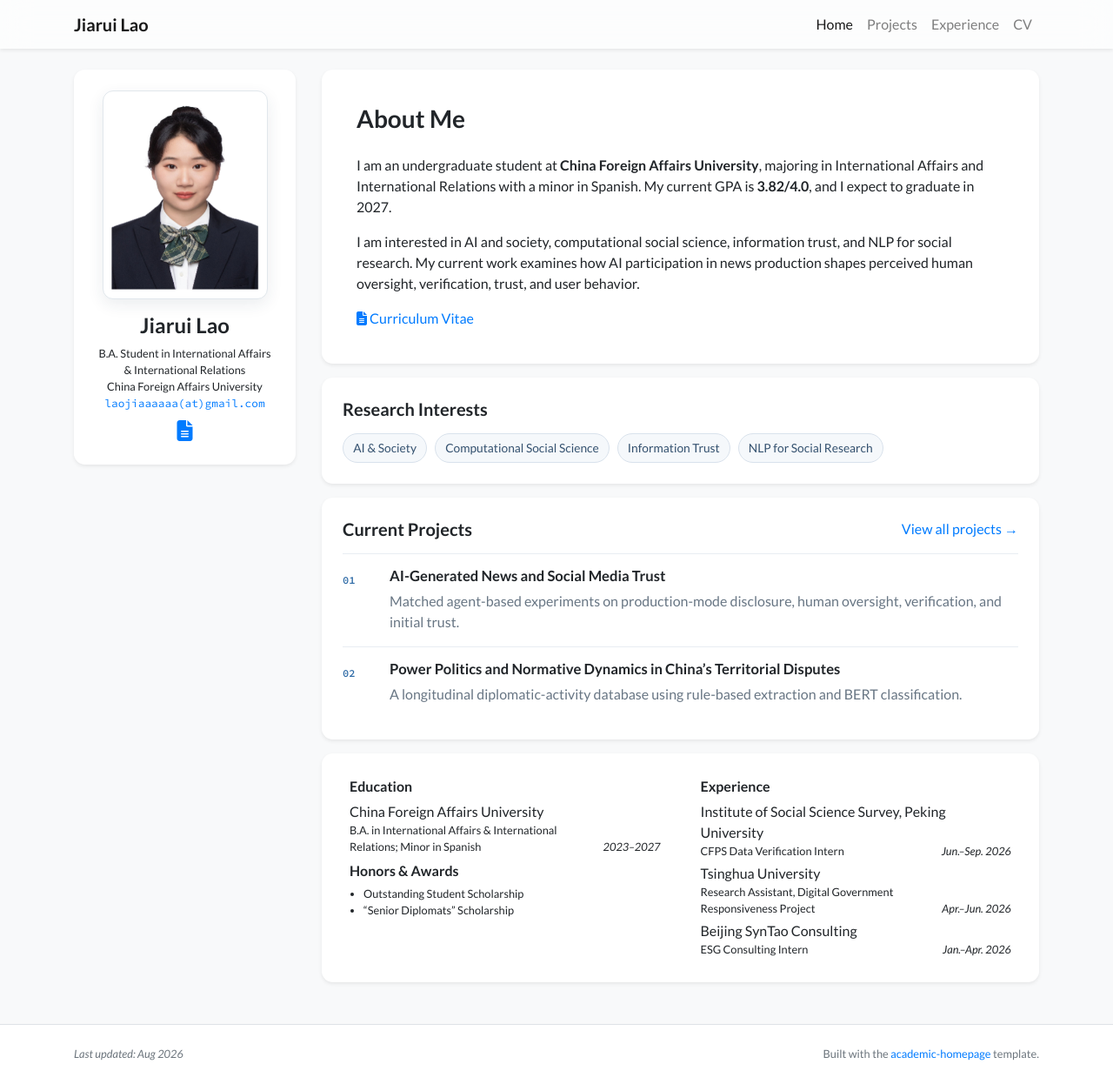
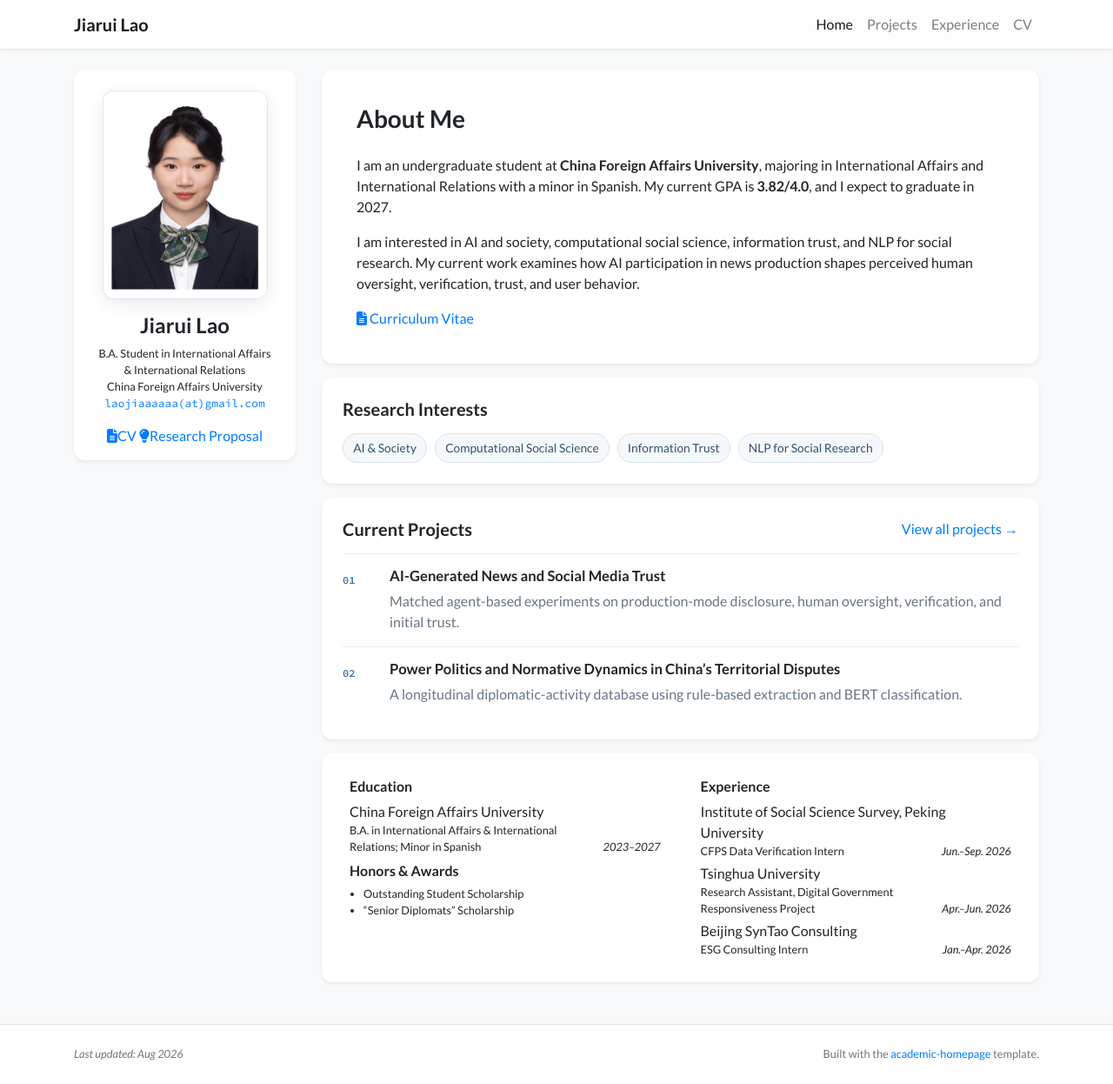
Before and after one commit to laojiaaaaaa-pixel/laojiaaaaaa-pixel.github.io, a Jekyll site: the page built from index.html, in a window 1280 px wide and 1246 px high. Shown: the whole window at 87% size. Built offline with Jekyll 4.4.1, drawn with Linux system fonts in a browser that asks for light colours; nearby versions of some CDN libraries; a style sheet for code colours, icons or effects is not loaded.

Commit message:
Add research proposal to homepage

```diff
--- a/_includes/widgets/profile_card_mini.html
+++ b/_includes/widgets/profile_card_mini.html
@@ -45,11 +45,16 @@
                     </div>
                 </div>
 
-                <div class="row pt-2">
-                    <div class="col text-center h4">
+                <div class="row pt-3">
+                    <div class="col text-center">
+                        <div class="profile-document-links">
                         {% if site.data.profile.cv_link %}
-                        <a class="px-1 no-break" target="_blank" href="{{ site.data.profile.cv_link | relative_url }}" title="CV"><i class="fas fa-file-lines"></i></a>
+                        <a class="profile-document-link" target="_blank" href="{{ site.data.profile.cv_link | relative_url }}"><i class="fas fa-file-lines"></i><span>CV</span></a>
                         {% endif %}
+                        {% if site.data.profile.proposal_link %}
+                        <a class="profile-document-link" href="{{ site.data.profile.proposal_link | relative_url }}"><i class="fas fa-lightbulb"></i><span>Research Proposal</span></a>
+                        {% endif %}
+                        </div>
                         {% if site.data.profile.github %}
                         <a class="px-1 no-break" target="_blank" href="https://github.com/{{ site.data.profile.github }}">
                             <i class="fab fa-github"></i>
```
